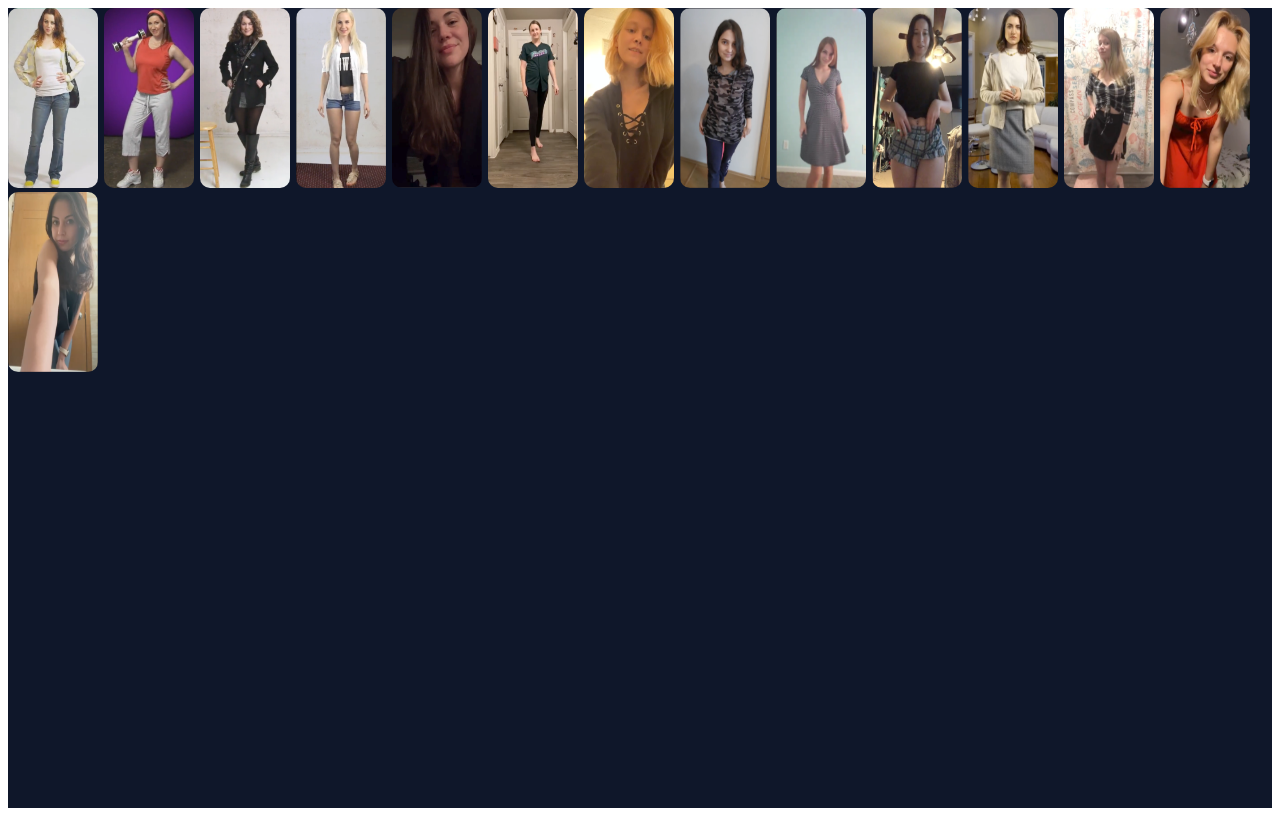
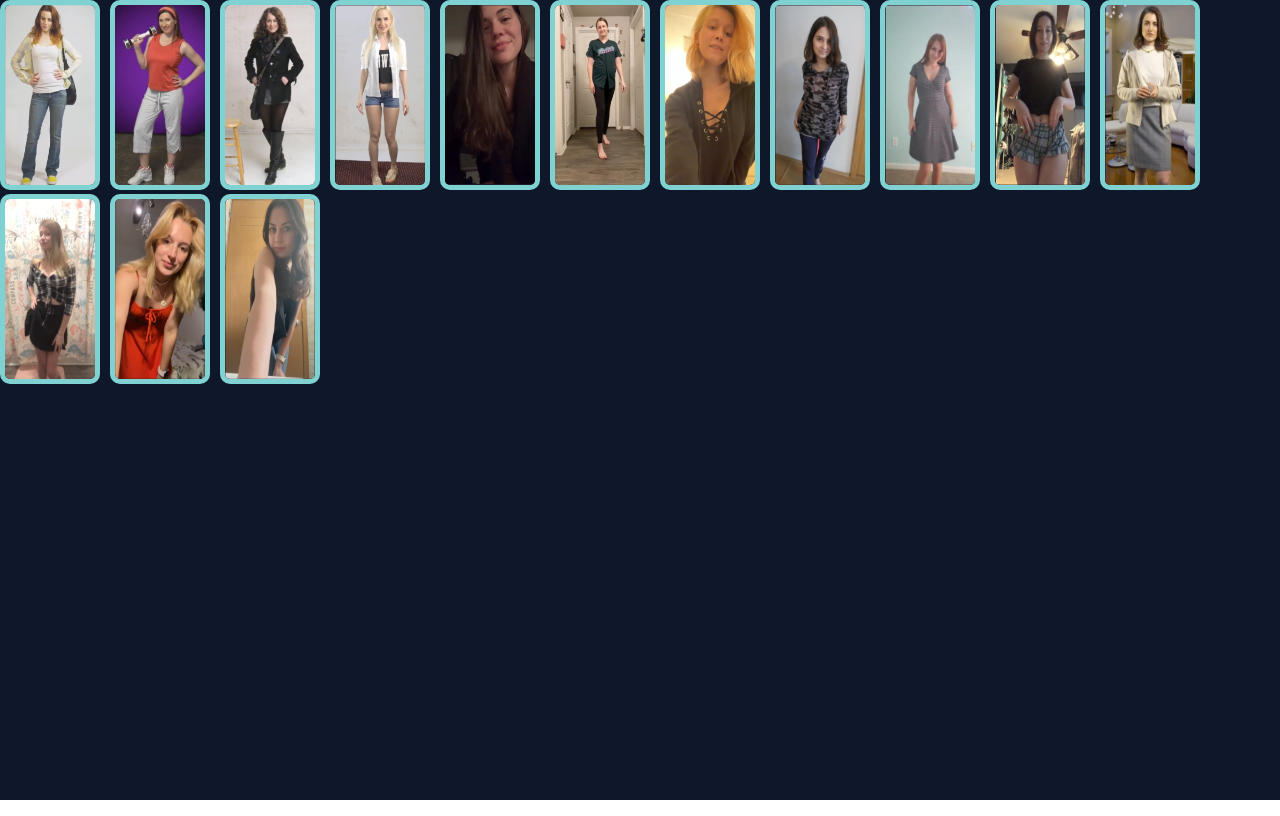
Before and after one commit to crushertheory/crushertheory.github.io, an Angular app: page / in a window 1280 px wide. Built offline with nearby package versions, Linux system fonts and the light colour scheme.

Commit message:
design tweaks

```diff
--- a/src/app/app.component.html
+++ b/src/app/app.component.html
@@ -11,7 +11,7 @@
           alt=""
           (click)="opponent = i + 1; opponentSelected(opponent)"
         />
-        <span style="padding: 3px"></span>
+        <span style="padding: 5px"></span>
       </div>
     </ng-container>
   </div>
--- a/src/app/app.component.scss
+++ b/src/app/app.component.scss
@@ -1,4 +1,5 @@
-html, body {
+html,
+body {
   margin: 0;
   padding: 0;
 }
@@ -88,6 +89,7 @@ html, body {
   height: 180px;
   max-width: 90px;
   border-radius: 10px;
+  border: 5px solid rgb(128, 210, 210);
 }
 
 .center-screen {
--- a/src/styles.scss
+++ b/src/styles.scss
@@ -1 +1,6 @@
 /* You can add global styles to this file, and also import other style files */
+body {
+    border: none !important;
+    margin: 0px !important;
+    padding: 0 !important;
+}
```
Lines whose indentation alone changed are shown as unchanged.
